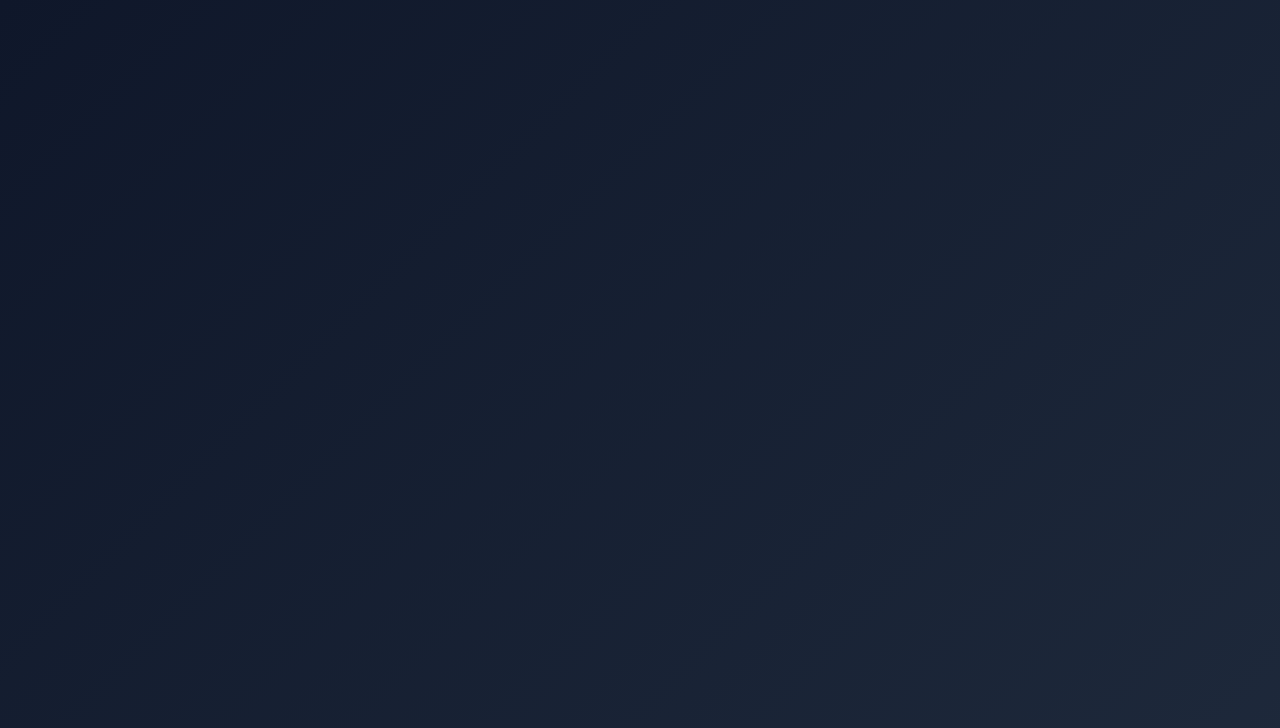
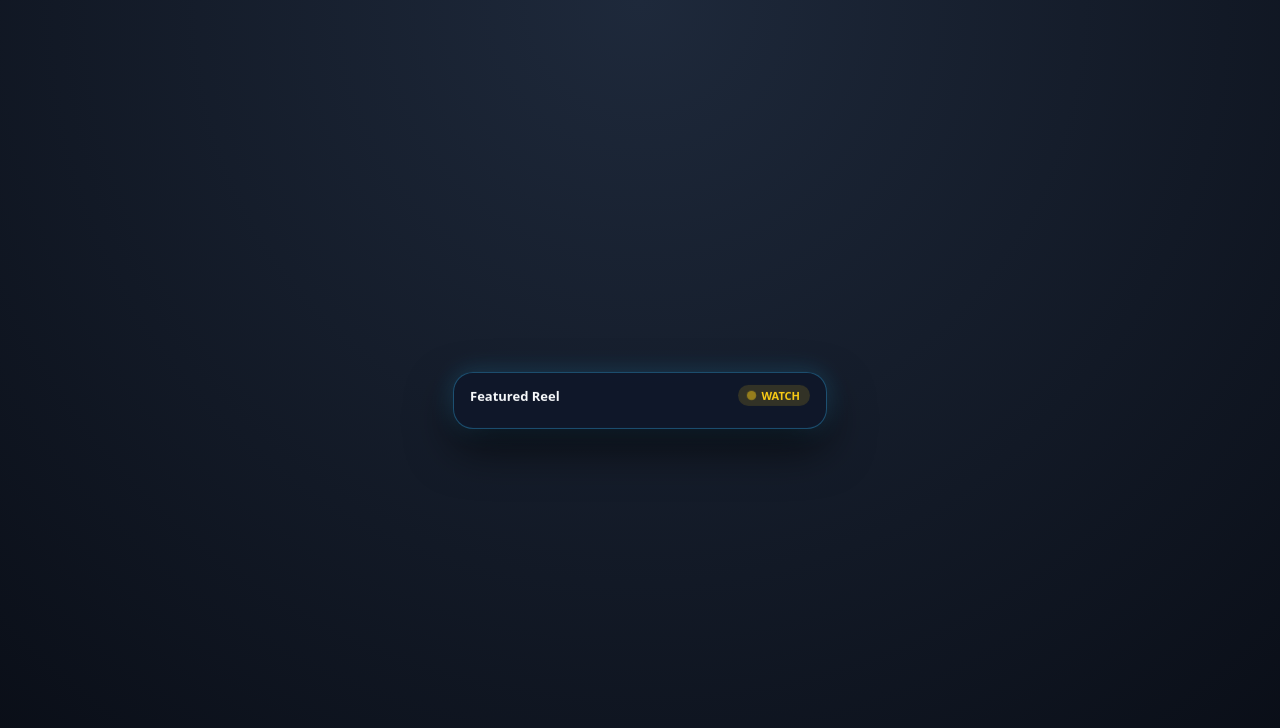
Before and after one commit to surveyor-saroar/Embed-Video, a plain HTML site: page reel.html in a window 1280 px wide. Drawn offline with Linux system fonts and the light colour scheme.

Commit message:
Update reel.html

```diff
--- a/reel.html
+++ b/reel.html
@@ -3,7 +3,7 @@
 <head>
   <meta charset="UTF-8" />
   <meta name="viewport" content="width=device-width, initial-scale=1.0" />
-  <title>Facebook Reel Embed</title>
+  <title>Animated Reel Card</title>
   <style>
     * {
       box-sizing: border-box;
@@ -16,16 +16,106 @@
       display: flex;
       justify-content: center;
       align-items: center;
-      padding: 24px 12px;
-      background: linear-gradient(135deg, #0f172a, #1e293b);
+      padding: 20px;
+      background: radial-gradient(circle at top, #1e293b, #090d16);
       font-family: system-ui, -apple-system, sans-serif;
     }
 
-    .reel-wrapper {
+    /* অ্যানিমেটেড কার্ড কন্টেইনার */
+    .reel-card {
+      position: relative;
       width: 100%;
-      max-width: 500px;
+      max-width: 374px;
+      padding: 12px;
+      border-radius: 20px;
+      background: rgba(15, 23, 42, 0.85);
+      box-shadow: 0 20px 45px rgba(0, 0, 0, 0.6), 0 0 25px rgba(56, 189, 248, 0.25);
+      border: 1px solid rgba(56, 189, 248, 0.35);
+      overflow: hidden;
+
+      /* পেইজ লোড এন্ট্রান্স ও হালকা ফ্লোটিং অ্যানিমেশন */
+      animation: cardEnter 0.8s cubic-bezier(0.22, 1, 0.36, 1) forwards,
+                 floatCard 4s ease-in-out 0.8s infinite;
+      transition: transform 0.35s ease, box-shadow 0.35s ease;
+    }
+
+    /* মাউস হোভার করলে কার্ড হালকা জুম ও গ্লো হবে */
+    .reel-card:hover {
+      transform: translateY(-6px) scale(1.02);
+      box-shadow: 0 26px 55px rgba(0, 0, 0, 0.75), 0 0 35px rgba(250, 204, 21, 0.35);
+      border-color: rgba(250, 204, 21, 0.6);
+    }
+
+    /* কার্ডের ওপরে ছোট হেডার ব্যাজ */
+    .card-header {
+      display: flex;
+      align-items: center;
+      justify-content: space-between;
+      margin-bottom: 10px;
+      padding: 0 4px;
+      color: #f8fafc;
+      font-size: 13px;
+      font-weight: 600;
+    }
+
+    .live-badge {
+      display: inline-flex;
+      align-items: center;
+      gap: 6px;
+      background: rgba(250, 204, 21, 0.15);
+      color: #facc15;
+      padding: 3px 10px;
+      border-radius: 999px;
+      font-size: 11px;
+    }
+
+    .live-dot {
+      width: 7px;
+      height: 7px;
+      border-radius: 50%;
+      background: #facc15;
+      animation: pulseDot 1.4s infinite;
+    }
+
+    /* এম্বেড প্লেয়ার র‍্যাপার */
+    .video-box {
+      width: 100%;
+      border-radius: 14px;
+      overflow: hidden;
+      background: #000;
       display: flex;
       justify-content: center;
+    }
+
+    @keyframes cardEnter {
+      from {
+        opacity: 0;
+        transform: translateY(30px) scale(0.95);
+      }
+      to {
+        opacity: 1;
+        transform: translateY(0) scale(1);
+      }
+    }
+
+    @keyframes floatCard {
+      0%, 100% {
+        transform: translateY(0);
+      }
+      50% {
+        transform: translateY(-6px);
+      }
+    }
+
+    @keyframes pulseDot {
+      0%, 100% {
+        opacity: 1;
+        transform: scale(1);
+      }
+      50% {
+        opacity: 0.4;
+        transform: scale(1.4);
+      }
     }
   </style>
 </head>
@@ -33,14 +123,21 @@
   <!-- Facebook JavaScript SDK -->
   <div id="fb-root"></div>
   <script async defer crossorigin="anonymous"
-    src="https://connect.facebook.net/en_US/sdk.js#xfbml=1&version=v27.0"></script>
+    src="https://connect.facebook.net/bn_IN/sdk.js#xfbml=1&version=v27.0"></script>
 
-  <!-- Embedded Facebook Reel -->
-  <div class="reel-wrapper">
-    <div class="fb-post"
-         data-href="https://www.facebook.com/reel/1443055264646735"
-         data-width="500"
-         data-show-text="true">
+  <!-- Animated Video Card -->
+  <div class="reel-card">
+    <div class="card-header">
+      <span>Featured Reel</span>
+      <span class="live-badge"><span class="live-dot"></span> WATCH</span>
+    </div>
+
+    <div class="video-box">
+      <div class="fb-post"
+           data-href="https://www.facebook.com/reel/1443055264646735"
+           data-width="350"
+           data-show-text="false">
+      </div>
     </div>
   </div>
 </body>
```
